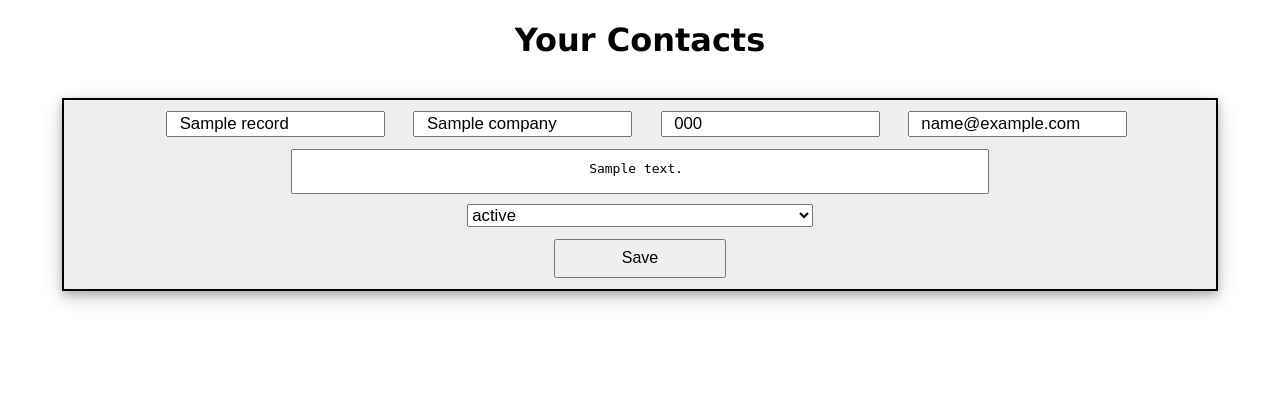
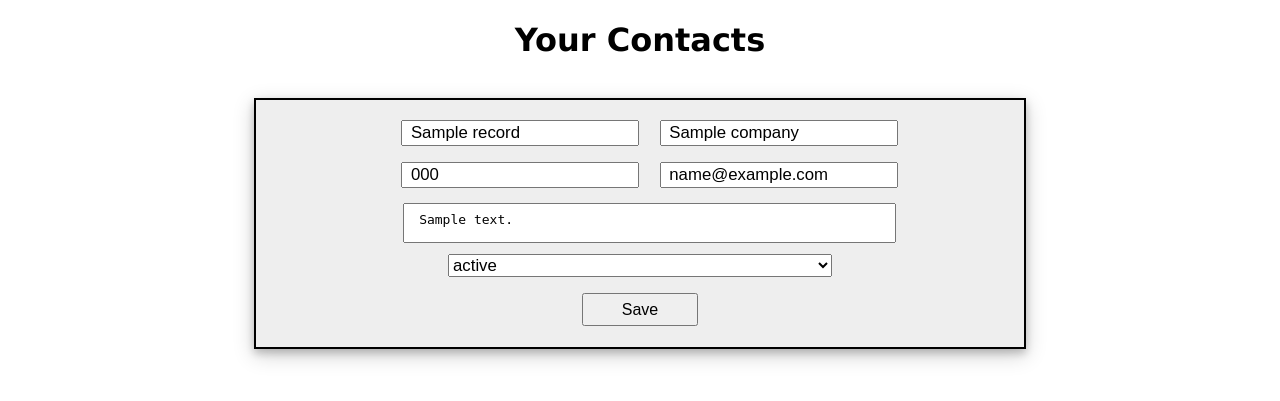
Before and after one commit to ForeseTech/Oauthkeeper, a Flask app: template templates/user-contacts.html in a window 1280 px wide. Shown: the top 401 px of the page. Run offline with Flask 2, Linux system fonts and the light colour scheme; the template is opened without the code that fills it: most values are stand-ins (such as "Sample title", 1, 10 or a date in 2020).

Commit message:
Update HTML/CSS for User-Contacts and Add-Contact
Updated the HTML and CSS files for User-Contacts and the Add-Contact modules. Added a bunch of classes and shit.

```diff
--- a/static/css/contacts.css
+++ b/static/css/contacts.css
@@ -11,9 +11,10 @@ h1 {
 
 form {
 	display: block;
-	width: 90%;
+	width: 60%;
 
 	margin: 3% auto;
+	padding: 1% 0%;
 	border: 2px solid black;
 
 	text-align: center;
@@ -23,28 +24,35 @@ form {
 
 input {
 	display: inline-block;
-	width: 17.5%;
+	width: 29.2%;
 
 	margin: 1%;
+	padding-left: 1%;
 
 	font-size: 105%;
 }
 
+.hidden-input {
+	visibility: hidden;
+	margin: 0%;
+	width: 0%;
+}
+
 textarea {
 	display: inline-block;
-	width: 60%;
+	width: 63%;
 	resize: none;
 
-	margin: 0% 1% .5% 1%;
-	padding-top: 1%;
+	margin: 1% 1% .5% 1%;
+	padding: 1% 0% 0% 1%;
 
 	font-size: 100%;
-	text-align: center;
+	text-align: left;
 }
 
 select {
 	display: inline-block;
-	width: 30%;
+	width: 50%;
 
 	margin: 0% 1% 1% 1%;
 
@@ -55,7 +63,7 @@ button {
 	display: inline-block;
 	width: 15%;
 
-	margin: 0% 1% 1% 1%;
+	margin: 1% 1% 1% 1%;
 	padding: .75%;
 
 	font-size: 100%;
--- a/templates/user-contacts.html
+++ b/templates/user-contacts.html
@@ -10,15 +10,20 @@
 		<h1>Your Contacts</h1>
 
 		{% for contactid, name, company, mobile, email, address, status in records %}
+
 		<form method="post" action="http://142.92.222.92:5000/contacts-update">
-			<input type="text" value="{{ contactid }} " style="visibility: hidden; width: 0%; margin: 0%;">
-			<input type="text" placeholder="HR's Name" value="{{ name }}" style="padding-left: 1%;">
-			<input type="text" placeholder="HR's Company" value="{{ company }}" style="padding-left: 1%;">
-			<input type="number" placeholder="HR's Number" value="{{ mobile }}"style="padding-left: 1%;">
-			<input type="email" placeholder="HR's Email" value="{{ email }}"style="padding-left: 1%;"><br>
+
+			<input type="text" value="{{ contactid }}" class="hidden-input">
+			<input type="text" placeholder="HR's Name" value="{{ name }}">
+			<input type="text" placeholder="HR's Company" value="{{ company }}"><br>
+
+			<input type="text" placeholder="{{ contactid  }}" class="hidden-input">
+			<input type="number" placeholder="HR's Number" value="{{ mobile }}">
+			<input type="email" placeholder="HR's Email" value="{{ email }}"><br>
+
+			<input type="text" placeholder="{{ contactid }}" class="hidden-input">
 			<textarea type="address" placeholder="HR's Address"> {{ address }}  </textarea><br>
 			<select>
-
 				<option value="{{ status }}" selected>{{ status }}</option>
 				<option value="Wrong Number">Wrong Number</option>
 				<option value="Called/Accepted">Called/Accepted</option>
@@ -31,7 +36,9 @@
 				<option value="Not Called">Not Called</option>
 			</select><br>
 			<button type="submit">Save</button>
+
 		</form>
+
 		{% endfor %}
 
 	</body>
```
Also changed, not shown: templates/user-add.html (+4 -4 lines).
